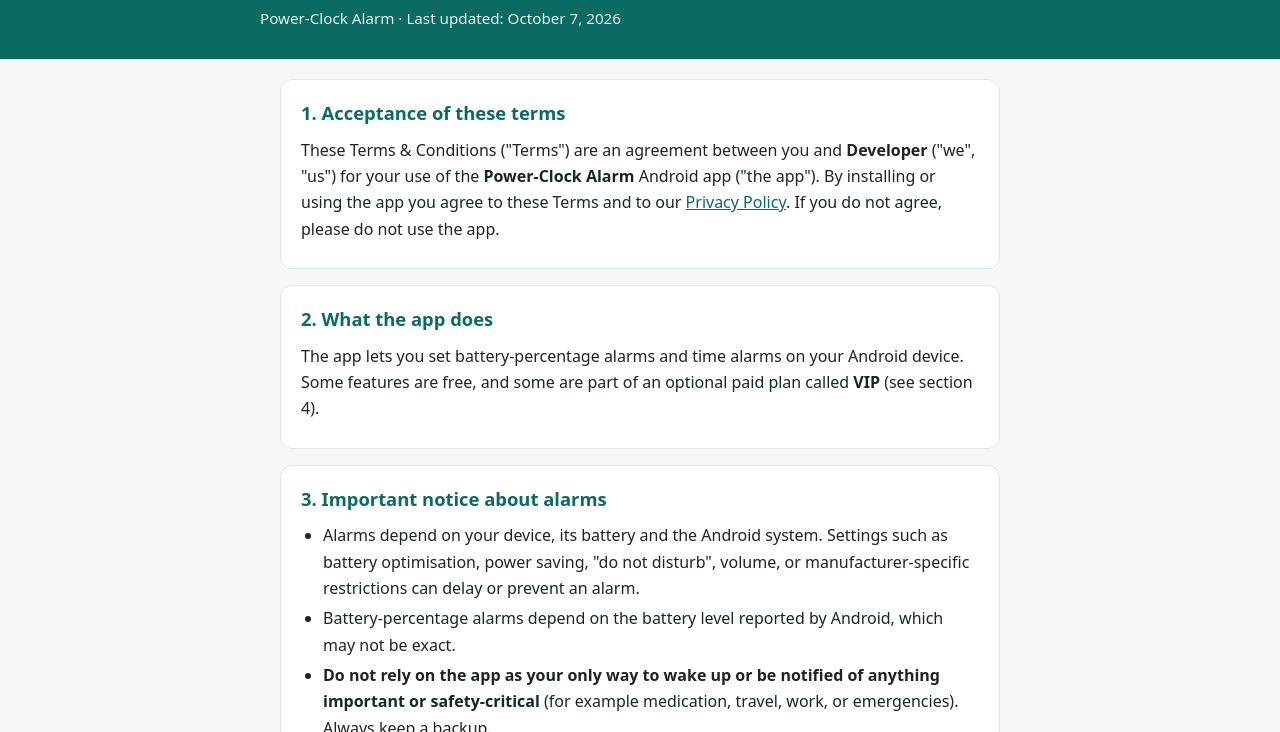
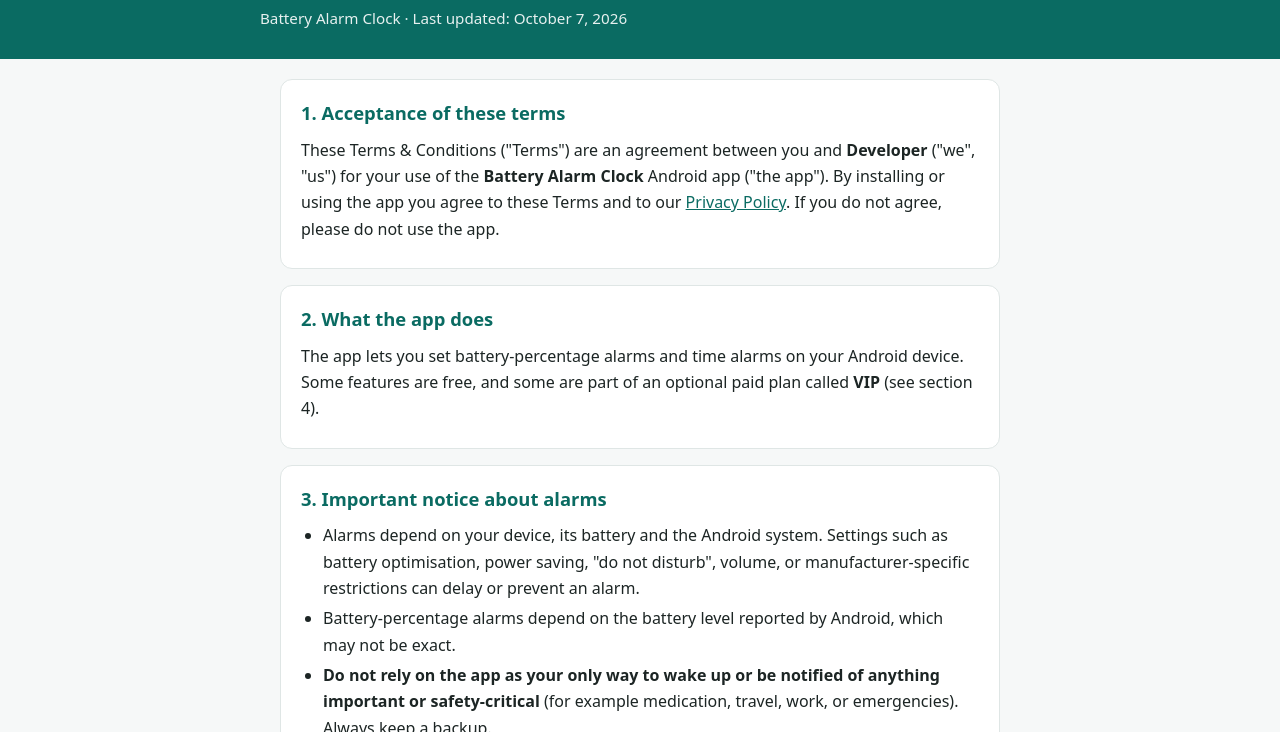
Before and after one commit to supportoflifestyle-coder/privacy_and_terms, a plain HTML site: page terms.html in a window 1280 px wide. Shown: the part 68-800 px from the top of the page. Drawn offline with Linux system fonts and the light colour scheme.

Commit message:
Update terms.html

```diff
--- a/terms.html
+++ b/terms.html
@@ -3,8 +3,8 @@
 <head>
 <meta charset="utf-8">
 <meta name="viewport" content="width=device-width, initial-scale=1">
-<title>Terms &amp; Conditions – Power-Clock Alarm</title>
-<meta name="description" content="Terms and Conditions for the Power-Clock Alarm Android app.">
+<title>Terms &amp; Conditions – Battery Alarm Clock</title>
+<meta name="description" content="Terms and Conditions for the Battery Alarm Clock Android app.">
 <style>
   :root {
     --bg: #f6f8f8; --card: #ffffff; --text: #1c2524; --muted: #5a6866;
@@ -48,7 +48,7 @@
 <header>
   <div class="wrap">
     <h1>Terms &amp; Conditions</h1>
-    <p>Power-Clock Alarm &middot; Last updated: October 7, 2026</p>
+    <p>Battery Alarm Clock &middot; Last updated: October 7, 2026</p>
   </div>
 </header>
 
@@ -57,7 +57,7 @@
 <section>
   <h2>1. Acceptance of these terms</h2>
   <p>These Terms &amp; Conditions ("Terms") are an agreement between you and <strong>Developer</strong> ("we", "us")
-  for your use of the <strong>Power-Clock Alarm</strong> Android app ("the app"). By installing or using the app you agree to these
+  for your use of the <strong>Battery Alarm Clock</strong> Android app ("the app"). By installing or using the app you agree to these
   Terms and to our <a href="index.html">Privacy Policy</a>. If you do not agree, please do not use the app.</p>
 </section>
 
```
